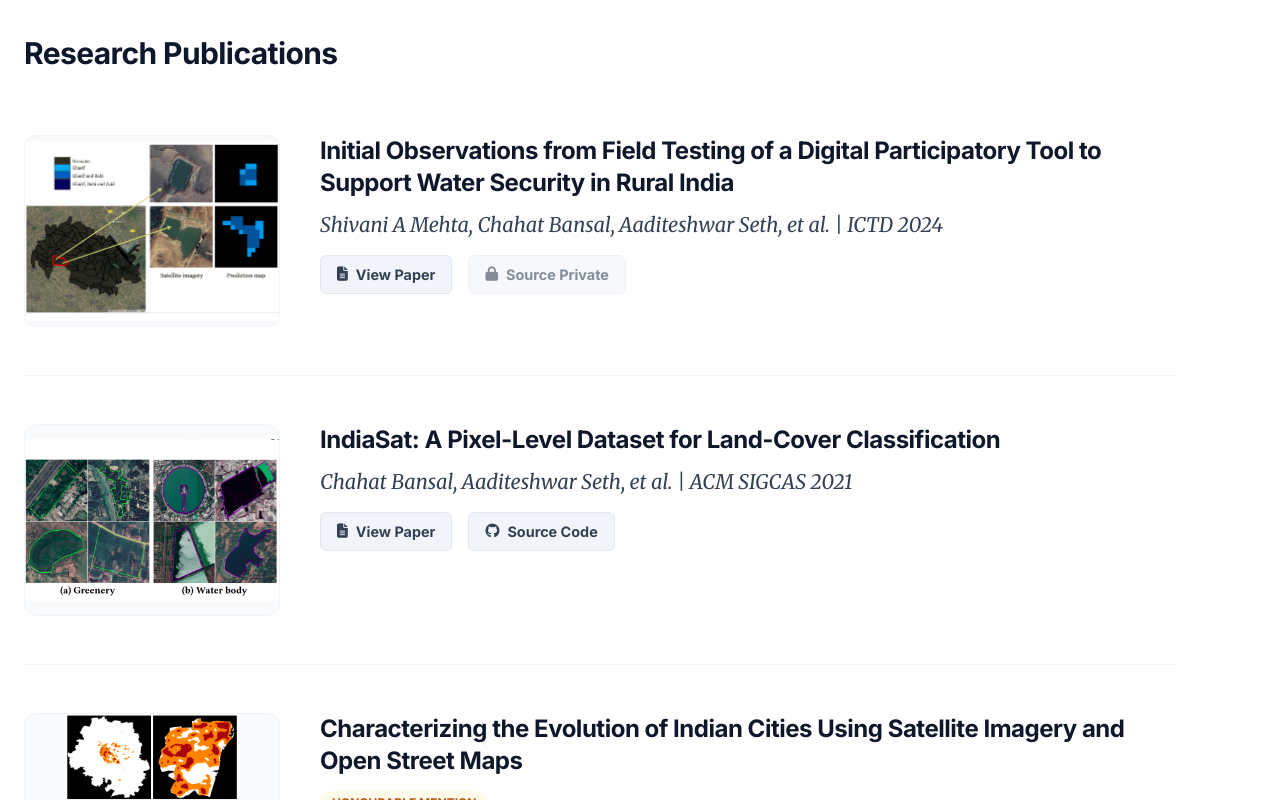
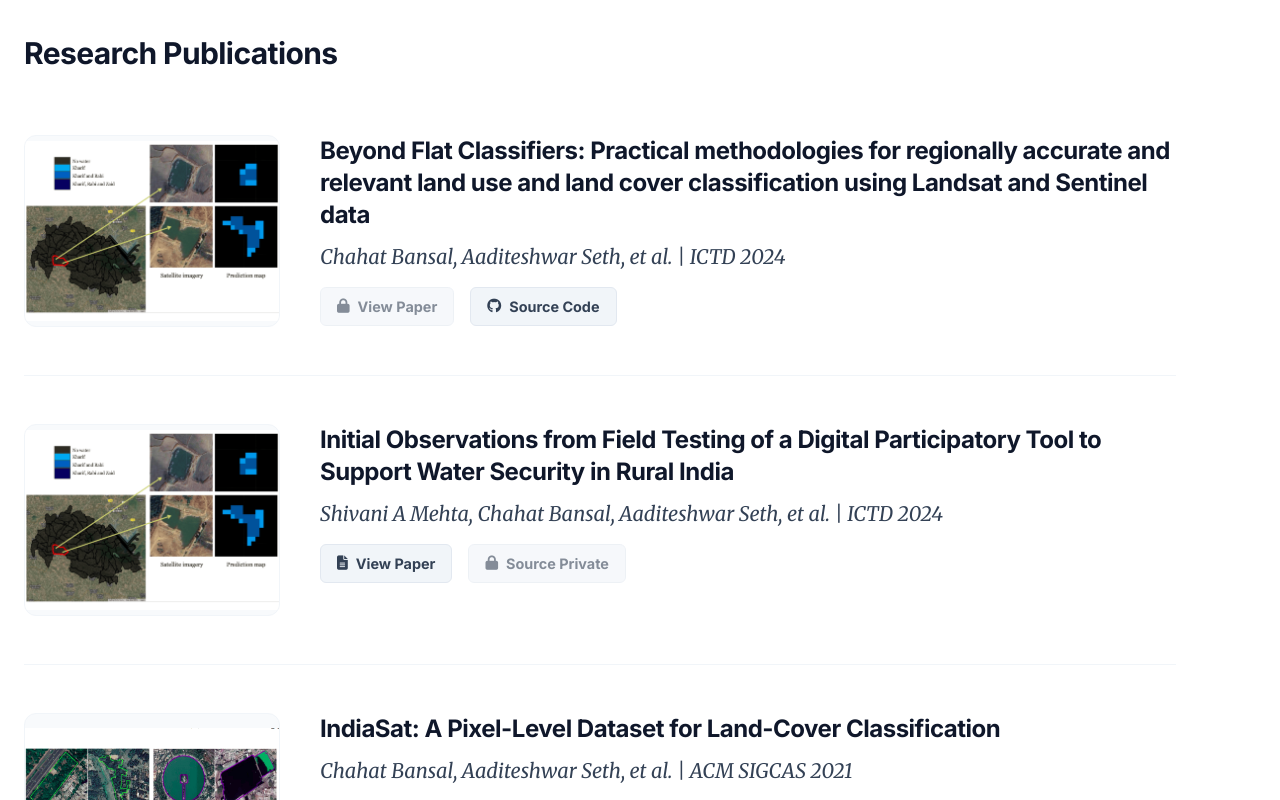
Before and after one commit to BansalChahat/BansalChahat.github.io, a plain HTML site: page index.html in a window 1280 px wide. Shown: the part 2000-2800 px from the top of the page. Drawn offline with nearby package versions, Linux system fonts and the light colour scheme.

```diff
--- a/index.html
+++ b/index.html
@@ -155,7 +155,7 @@
 
 <section id="research" class="bg-slate-50 py-24">
     <div class="container mx-auto px-6">
-        <h2 class="text-4xl font-extrabold text-slate-900 mb-16 text-center">Research Projects</h2>
+        <h2 class="text-4xl font-extrabold text-slate-900 mb-16 text-center">Recent Research Projects</h2>
 
         <div class="space-y-12">
             <div class="feature-card group flex flex-col lg:flex-row bg-white rounded-3xl overflow-hidden border border-slate-100 shadow-sm">
@@ -224,6 +224,18 @@
 <section id="publications" class="container mx-auto px-6 py-24">
     <h2 class="text-3xl font-bold text-slate-900 mb-16">Research Publications</h2>
     <div class="space-y-12 max-w-6xl">
+        <div class="flex flex-col md:flex-row gap-10 items-start border-b border-slate-100 pb-12">
+            <img src="assets/images/impact_example.png" class="w-full md:w-64 h-48 object-contain bg-slate-50 rounded-xl clickable-img border border-slate-100">
+            <div class="flex-1">
+                <h3 class="text-2xl font-bold text-slate-900 mb-3">Beyond Flat Classifiers: Practical methodologies for regionally accurate and relevant land use and land cover classification using Landsat and Sentinel data</h3>
+                <p class="text-xl text-slate-700 font-medium mb-4 italic">Chahat Bansal, Aaditeshwar Seth, et al. | ICTD 2024</p>
+                <div class="flex flex-wrap gap-4">
+                    <span class="pub-link opacity-60"><i class="fas fa-lock mr-2"></i> View Paper</span>
+                    <a href="https://github.com/ICTD-IITD/IndiaSAT_LULC_Deliverables" target="_blank" class="pub-link"><i class="fab fa-github mr-2"></i> Source Code</a>
+                </div>
+            </div>
+        </div>
+
         <div class="flex flex-col md:flex-row gap-10 items-start border-b border-slate-100 pb-12">
             <img src="assets/images/impact_example.png" class="w-full md:w-64 h-48 object-contain bg-slate-50 rounded-xl clickable-img border border-slate-100">
             <div class="flex-1">
```
